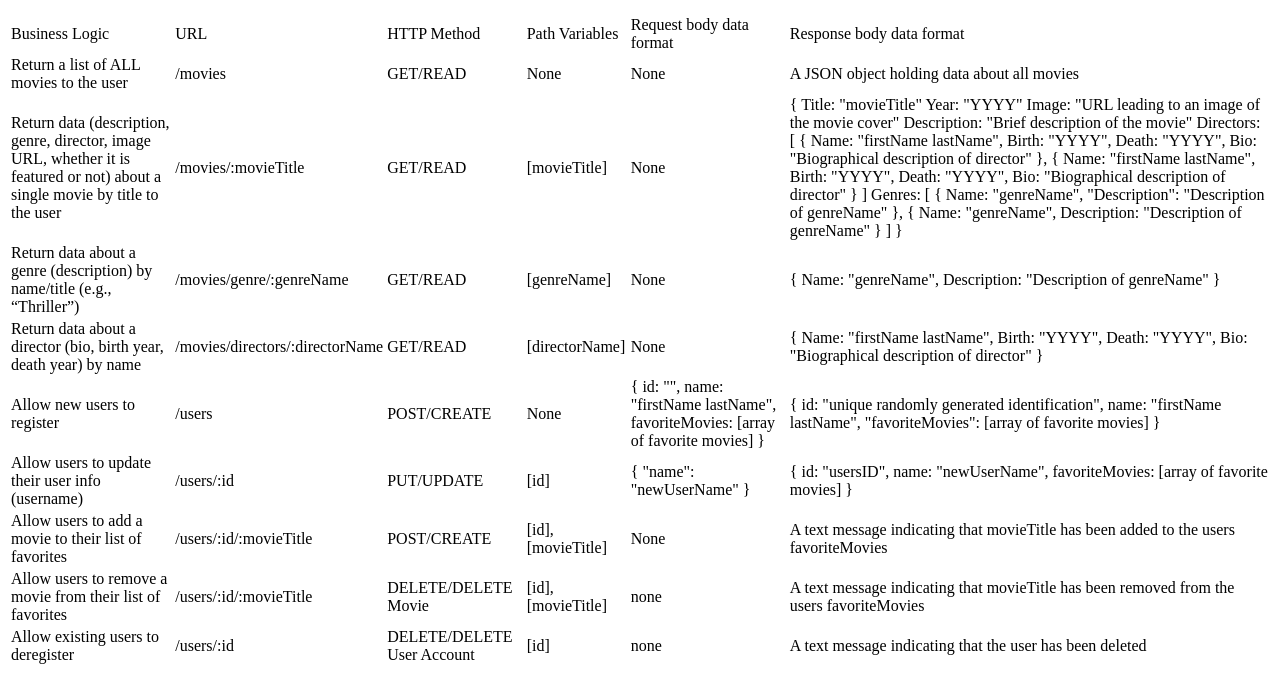
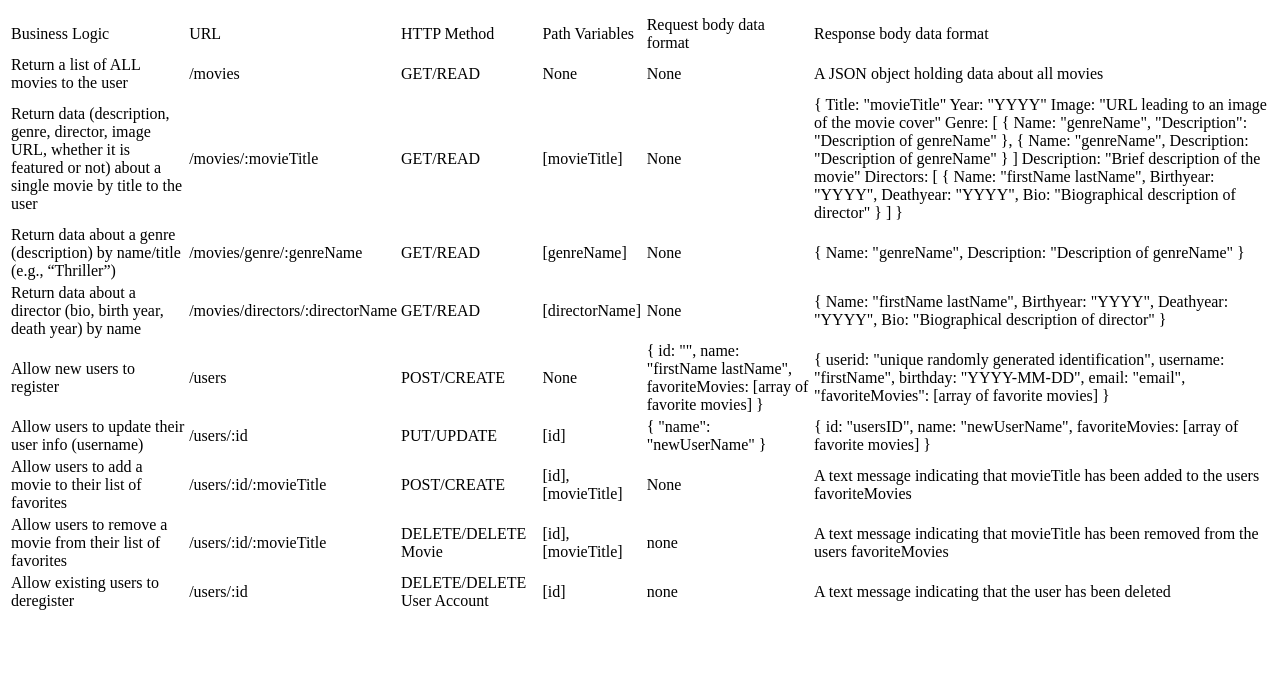
Before and after one commit to mariaelenamas/movie_api, a website: page public/documentation.html in a window 1280 px wide. Shown: the part 119-800 px from the top of the page. Drawn offline with Linux system fonts and the light colour scheme.

Commit message:
Details updated

```diff
--- a/public/documentation.html
+++ b/public/documentation.html
@@ -53,23 +53,7 @@
               Title: "movieTitle"
               Year: "YYYY"
               Image: "URL leading to an image of the movie cover"
-              Description: "Brief description of the movie"
-              Directors:
-                  [
-                      {
-                          Name: "firstName lastName",
-                          Birth: "YYYY",
-                          Death: "YYYY",
-                          Bio: "Biographical description of director"
-                      },
-                      {
-                          Name: "firstName lastName",
-                          Birth: "YYYY",
-                          Death: "YYYY",
-                          Bio: "Biographical description of director"
-                      }
-                  ]
-              Genres:
+              Genre:
                   [
                     {
                       Name: "genreName",
@@ -78,6 +62,16 @@
                     {
                       Name: "genreName",
                       Description: "Description of genreName"
+                    }
+                  ]
+              Description: "Brief description of the movie"
+              Directors:
+                  [
+                    {
+                      Name: "firstName lastName",
+                      Birthyear: "YYYY",
+                      Deathyear: "YYYY",
+                      Bio: "Biographical description of director"
                     }
                   ]
             }
@@ -104,7 +98,7 @@
           <td>[directorName]</td>
           <td>None</td>
           <td>
-            { Name: "firstName lastName", Birth: "YYYY", Death: "YYYY", Bio: "Biographical description of director" }
+            { Name: "firstName lastName", Birthyear: "YYYY", Deathyear: "YYYY", Bio: "Biographical description of director" }
           </td>
         </tr>
         <tr>
@@ -116,7 +110,7 @@
             { id: "", name: "firstName lastName", favoriteMovies: [array of favorite movies] }
           </td>
           <td>
-            { id: "unique randomly generated identification", name: "firstName lastName", "favoriteMovies": [array of favorite movies] }
+            { userid: "unique randomly generated identification", username: "firstName", birthday: "YYYY-MM-DD", email: "email", "favoriteMovies": [array of favorite movies] }
           </td>
         </tr>
         <tr>
```
Lines whose indentation alone changed are shown as unchanged.
